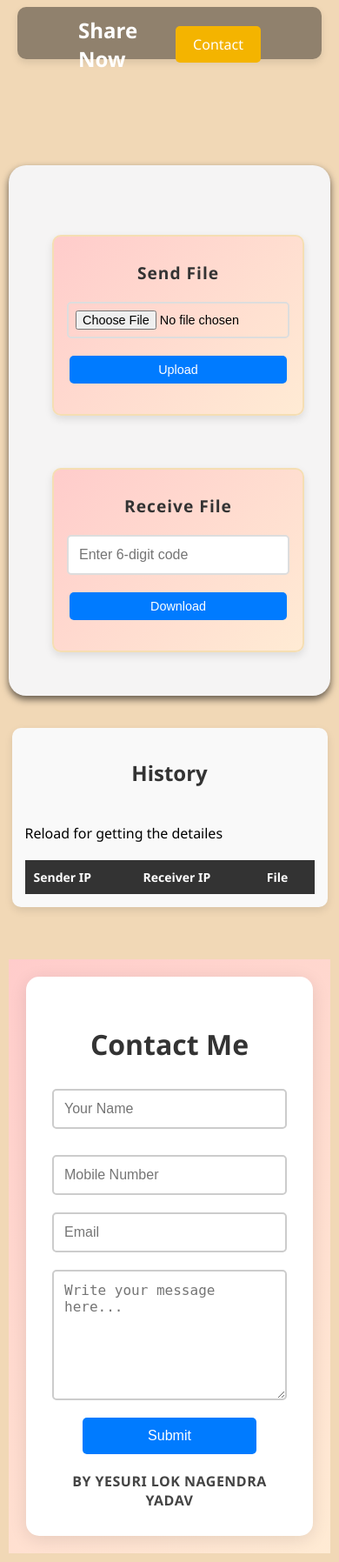
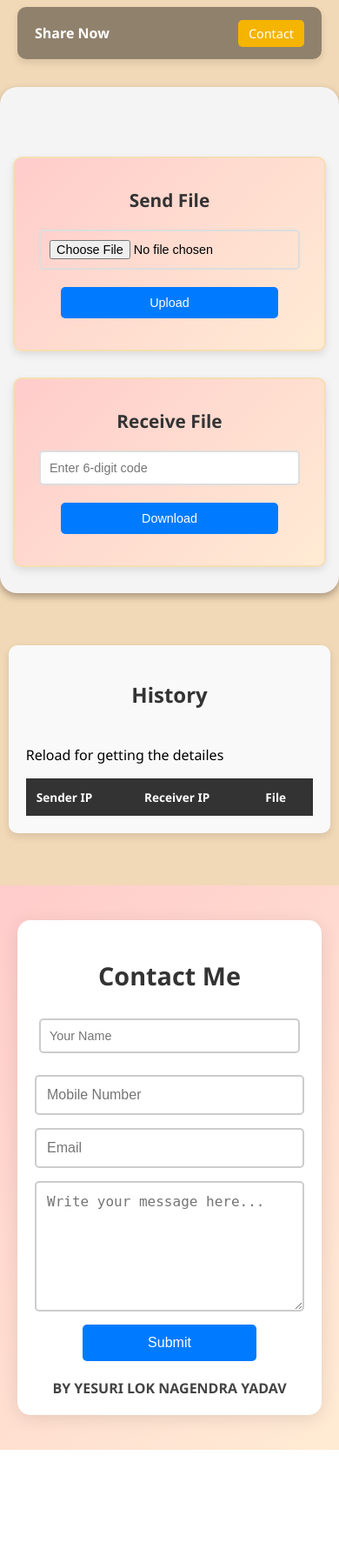
Before and after one commit to lokNagendraYadav/nowshare, a Flask app: page / in a window 390 px wide. Shown: the whole page at 87% size. After the commit the page ends 1667 px from the top, so only its background shows below. Run offline with Flask 3, Linux system fonts and the light colour scheme; data that the repository does not hold is empty.

Commit message:
Update style.css

```diff
--- a/static/css/style.css
+++ b/static/css/style.css
@@ -1,103 +1,184 @@
 /* General styles */
+* {
+  box-sizing: border-box;
+}
+
 body {
   font-family: 'Segoe UI', Tahoma, Geneva, Verdana, sans-serif;
   background-color: rgb(241, 216, 182);
   margin: 0;
   padding: 0;
   display: flex;
-  justify-content: center;
+  flex-direction: column;
   align-items: center;
-  height: auto;
-  flex-direction: column;
-  box-sizing: border-box;
-
 }
 
+/* NAVIGATION */
+nav {
+  position: fixed;
+  top: 8px;
+  left: 0;
+  right: 0;
+  background-color: rgba(0, 0, 0, 0.4);
+  color: white;
+  z-index: 1000;
+  height: 60px;
+  border-radius: 10px;
+  margin: 0 20px;
+  box-shadow: 0 4px 8px rgba(0, 0, 0, 0.1);
+}
+
+.nav-container {
+  display: flex;
+  justify-content: space-between;
+  align-items: center;
+  height: 100%;
+  padding: 0 20px;
+}
+
+nav .logo {
+  font-size: 1.5rem;
+  font-weight: bold;
+}
+
+nav .con {
+  background-color: #f4b400;
+  color: white;
+  padding: 8px 16px;
+  border-radius: 5px;
+  text-decoration: none;
+  font-size: 1rem;
+}
+
+nav .con:hover {
+  background-color: #f39c12;
+}
+
+/* MAIN */
 #main {
   display: flex;
-  flex-direction: row;
   flex-wrap: wrap;
   justify-content: center;
-  align-items: flex-start;
-  gap: 40px;
-  padding: 40px;
+  gap: 30px;
+  padding: 100px 20px 40px;
+  width: 100%;
   max-width: 1200px;
-  width: 80%;
-  height: auto;
-  box-sizing: border-box;
   background-color: rgb(245, 244, 244);
   border-radius: 20px;
-  box-shadow: 0 4px 8px rgba(0, 0, 0, 0.6);
-  margin-top: 180px;
-  padding-top: 70px;
+  margin-top: 100px;
+  box-shadow: 0 4px 8px rgba(0, 0, 0, 0.3);
 }
 
-/* Send and Receive boxes */
 #send, #Receive {
-  background-color: #ffffff;
+  background: linear-gradient(135deg, #ffcccb, #ffebd4);
   border-radius: 10px;
+  padding: 25px;
+  width: 100%;
+  max-width: 450px;
   text-align: center;
-  padding: 30px;
-  margin: 10px;
-  width: calc(48% - 2%);
-  box-sizing: border-box;
-  min-width: 350px;
-  max-width: 100%;
+  border: 2px solid wheat;
   box-shadow: 0 4px 10px rgba(0, 0, 0, 0.1);
-  background: linear-gradient(135deg, #ffcccb, #ffebd4);
-  border: 2px solid wheat;
-
 }
 
 h1 {
-  font-size: 2.5rem;
+  font-size: 2rem;
+  margin-bottom: 20px;
   color: #333;
-  margin-bottom: 20px;
-  font-weight: bold;
-  letter-spacing: 1px;
 }
 
-input[type="file"], input[type="text"] {
-  margin: 10px 0;
+input[type="file"],
+input[type="text"] {
   width: 100%;
   max-width: 300px;
   padding: 12px;
-  display: block;
-  margin-left: auto;
-  margin-right: auto;
+  margin: 10px auto;
   border: 2px solid #ddd;
   border-radius: 5px;
   font-size: 1rem;
-  transition: border-color 0.3s;
-  box-sizing: border-box; /* ADD THIS */
+  display: block;
 }
 
-input[type="file"]:focus, input[type="text"]:focus {
+input[type="file"]:focus,
+input[type="text"]:focus {
   border-color: #007BFF;
 }
 
 button {
+  width: 100%;
+  max-width: 250px;
+  padding: 12px;
+  margin-top: 10px;
   background-color: #007BFF;
   color: white;
   border: none;
-  padding: 12px 20px;
-  font-size: 1.2rem;
+  border-radius: 5px;
+  font-size: 1rem;
   cursor: pointer;
-  border-radius: 5px;
-  margin-top: 10px;
-  transition: background-color 0.3s;
-  width: 100%;
-  max-width: 250px;
 }
 
 button:hover {
   background-color: #0056b3;
 }
 
-#codeDisplay, #expiryTime {
-  font-size: 1.2rem;
-  margin-top: 20px;
+#codeDisplay,
+#expiryTime {
+  margin-top: 15px;
+  font-size: 1rem;
   color: #333;
+}
+
+/* Upload Popup */
+#uploadPopup {
+  display: none;
+  position: fixed;
+  top: 50%;
+  left: 50%;
+  transform: translate(-50%, -50%);
+  background-color: #222;
+  color: white;
+  padding: 20px;
+  border-radius: 8px;
+  z-index: 9999;
+}
+
+/* QR Code Section */
+#scan {
+  display: none;
+  position: fixed;
+  top: 50%;
+  left: 50%;
+  transform: translate(-50%, -50%);
+  background: white;
+  border-radius: 10px;
+  padding: 30px;
+  z-index: 9999;
+  box-shadow: 0 8px 30px rgba(0, 0, 0, 0.3);
+  max-width: 90%;
+  width: 350px;
+  text-align: center;
+}
+
+#qrCodeImage {
+  max-width: 100%;
+  height: auto;
+  margin-top: 10px;
+}
+
+#overlay {
+  display: none;
+  position: fixed;
+  top: 0;
+  left: 0;
+  width: 100vw;
+  height: 100vh;
+  background-color: rgba(0, 0, 0, 0.5);
+  z-index: 9990;
+}
+
+#encryptionMessage {
+  margin-top: 15px;
+  color: green;
+  font-weight: bold;
 }
 
 /* Copy Animation */
@@ -115,27 +196,136 @@
 }
 
 @keyframes shakeAnimation {
-  0% { transform: translateX(0); }
+  0%, 100% { transform: translateX(0); }
   25% { transform: translateX(-5px); }
   50% { transform: translateX(5px); }
   75% { transform: translateX(-5px); }
-  100% { transform: translateX(0); }
 }
 
-/* Mobile Responsive */
+/* HISTORY */
+#history {
+  width: 95%;
+  margin: 60px auto 0;
+  padding: 20px;
+  background-color: #f9f9f9;
+  border-radius: 10px;
+  box-shadow: 0 4px 10px rgba(0, 0, 0, 0.1);
+}
+
+#history h2 {
+  text-align: center;
+  color: #333;
+  margin-bottom: 20px;
+}
+
+#history table {
+  width: 100%;
+  border-collapse: collapse;
+  font-size: 0.95rem;
+}
+
+#history th {
+  background-color: #333;
+  color: white;
+  padding: 12px;
+  text-align: left;
+}
+
+#history td {
+  padding: 12px;
+  border: 1px solid #ddd;
+}
+
+#history tr:hover {
+  background-color: #f2f2f2;
+}
+
+#history tr:nth-child(even) {
+  background-color: #fafafa;
+}
+
+/* FOOTER */
+.contact-container {
+  width: 100%;
+  padding: 40px 20px;
+  background: linear-gradient(135deg, #ffcccb, #ffebd4);
+  margin-top: 60px;
+  box-sizing: border-box;
+}
+
+.contact-footer {
+  background-color: #ffffff;
+  max-width: 600px;
+  margin: 0 auto;
+  padding: 40px;
+  border-radius: 15px;
+  box-shadow: 0 4px 20px rgba(0, 0, 0, 0.1);
+}
+
+.contact-footer h2 {
+  text-align: center;
+  margin-bottom: 20px;
+  color: #333;
+  font-size: 1.8rem;
+}
+
+.contact-form {
+  display: flex;
+  flex-direction: column;
+  gap: 15px;
+}
+
+.contact-form input,
+.contact-form textarea {
+  width: 100%;
+  padding: 12px;
+  border-radius: 5px;
+  border: 2px solid #ccc;
+  font-size: 1rem;
+}
+
+.contact-form textarea {
+  min-height: 150px;
+  resize: vertical;
+}
+
+.contact-form button {
+  background-color: #007BFF;
+  color: white;
+  font-size: 1rem;
+  border: none;
+  border-radius: 5px;
+  padding: 12px;
+  cursor: pointer;
+  max-width: 200px;
+  margin: 0 auto;
+}
+
+.contact-form button:hover {
+  background-color: #0056b3;
+}
+
+.end {
+  text-align: center;
+  margin-top: 20px;
+  font-weight: bold;
+  color: #444;
+}
+
+/* RESPONSIVENESS */
 @media screen and (max-width: 768px) {
-  body {
-    padding: 20px;
+  #main {
+    flex-direction: column;
+    padding: 80px 15px 30px;
   }
 
-  #main {
-    flex-direction: column;
-    width: 100%;
+  nav .logo {
+    font-size: 1.2rem;
   }
 
-  #send, #Receive {
-    width: 100%;
-    min-width: 280px;
+  nav .con {
+    padding: 6px 12px;
+    font-size: 0.9rem;
   }
 
   h1 {
@@ -143,295 +333,37 @@
   }
 
   button {
-    width: 100%;
+    font-size: 1rem;
+    padding: 10px;
+  }
+
+  #history table {
+    font-size: 0.85rem;
   }
 }
 
 @media screen and (max-width: 480px) {
-  body {
+  h1 {
+    font-size: 1.3rem;
+  }
+
+  input[type="file"],
+  input[type="text"],
+  button {
+    font-size: 0.9rem;
     padding: 10px;
   }
 
-  #send, #Receive {
-    padding: 15px;
+  .contact-footer {
+    padding: 20px;
   }
 
-  h1 {
-    font-size: 1.2rem;
+  #send,
+  #Receive {
+    padding: 20px;
   }
 
-  input[type="file"], button {
-    font-size: 0.9rem;
-    padding: 8px;
-  }
-
-  #codeDisplay, #expiryTime {
-    font-size: 0.9rem;
+  nav .logo {
+    font-size: 1rem;
   }
 }
-
-/* Popup and Overlay */
-#scan {
-  position: fixed;
-  top: 50%;
-  left: 50%;
-  transform: translate(-50%, -50%);
-  background-color: white;
-  border-radius: 10px;
-  padding: 30px;
-  z-index: 9999;
-  box-shadow: 0 8px 30px rgba(0, 0, 0, 0.3);
-  display: none;
-  width: 90%;
-  max-width: 400px;
-  text-align: center;
-}
-
-#overlay {
-  position: fixed;
-  top: 0;
-  left: 0;
-  width: 100vw;
-  height: 100vh;
-  background-color: rgba(0, 0, 0, 0.5);
-  z-index: 9990;
-  display: none;
-}
-
-#qrCodeImage {
-  max-width: 100%;
-  height: auto;
-  margin-top: 10px;
-}
-
-#encryptionMessage {
-  margin-top: 20px;
-  color: green;
-  font-weight: bold;
-}
-/*nav*/
-nav {
-
-  justify-content: space-between;
-  align-items: center;
-  background-color: rgba(0, 0, 0, 0.4);
-  padding: 0px 20px;
-  margin: 0 20px; /* Adds space to left and right of the whole navbar box */
-  color: white;
-  position: fixed;
-  top: 8px;
-  left: 0;
-  right: 0;
-  z-index: 1000;
-  box-shadow: 0 4px 8px rgba(0, 0, 0, 0.1);
-  border-radius: 10px; /* Optional: gives rounded corners if desired */
-  height: 60px;
-}
-
-.nav-container {
-
-  margin: 0 auto;
-  padding: 10px 50px;
-  display: flex;
-  justify-content: space-between;
-  align-items: center;
-}
-
-nav .logo {
-  font-size: 24px;
-  font-weight: bold;
-}
-
-nav .con {
-  background-color: #f4b400;
-  color: white;
-  padding: 10px 20px;
-  border-radius: 5px;
-  border: none;
-  cursor: pointer;
-  text-decoration: none;
-}
-
-nav .con:hover {
-  background-color: #f39c12;
-}
-/*histroy*/
-/* History container */
-#history {
-  margin-top: 10%; /* Space from main content */
-  padding: 20px;
-  background-color: #f9f9f9;
-  border-radius: 10px;
-  box-shadow: 0 4px 10px rgba(0, 0, 0, 0.1);
-  max-width: 90%;
-  margin-left: auto;
-  margin-right: auto;
-  clear: both;
-}
-
-/* Title for History section */
-#history h2 {
-  text-align: center;
-  font-size: 24px;
-  color: #333;
-  margin-bottom: 20px;
-}
-
-/* Table Styling */
-#history table {
-  width: 100%;
-  border-collapse: collapse;
-  margin-top: 20px;
-}
-
-/* Table headers */
-#history th {
-  padding: 12px;
-  background-color: #333;
-  color: white;
-  text-align: left;
-  font-weight: bold;
-}
-
-/* Table rows */
-#history td {
-  padding: 12px;
-  border: 1px solid #ddd;
-  text-align: left;
-}
-
-/* Hover effect on rows */
-#history tr:hover {
-  background-color: #f2f2f2;
-}
-
-/* Even row styling */
-#history tr:nth-child(even) {
-  background-color: #fafafa;
-}
-
-/* Last row padding */
-#history tr:last-child td {
-  border-bottom: none;
-}
-
-/* Responsive adjustments */
-@media (max-width: 768px) {
-  #history {
-    width: 100%;
-    padding: 15px;
-  }
-
-  #history table {
-    font-size: 14px;
-  }
-
-  #history th, #history td {
-    padding: 10px;
-  }
-}
-#historyContainer {
-  margin-top: 30px;
-  padding: 10px;
-  border: 1px solid #ccc;
-  max-height: 300px;
-  overflow-y: auto;
-  background-color: #f9f9f9;
-  border-radius: 8px;
-  font-family: Arial, sans-serif;
-}
-
-.history-entry {
-  padding: 10px;
-  margin-bottom: 8px;
-  border-bottom: 1px solid #ddd;
-  background: #fff;
-  border-radius: 4px;
-  box-shadow: 0 1px 2px rgba(0, 0, 0, 0.05);
-
-}
-/*footer*/
-/* General styles */
-.contact-container {
-  width: 100%;
-  padding: 20px 20px;
-  background: linear-gradient(135deg, #ffcccb, #ffebd4);
-  box-sizing: border-box;
-  margin-top: 60px;
-}
-
-.contact-footer {
-  background-color: #ffffff;
-  border-radius: 15px;
-  max-width: 600px;
-  margin: 0 auto;
-  padding: 40px;
-  box-shadow: 0 4px 20px rgba(0, 0, 0, 0.1);
-}
-
-.contact-footer h2 {
-  font-size: 2rem;
-  margin-bottom: 20px;
-  text-align: center;
-  color: #333;
-}
-
-.contact-form {
-  display: flex;
-  flex-direction: column;
-  gap: 20px;
-}
-
-.contact-form input,
-.contact-form textarea {
-  width: 100%;
-  padding: 12px;
-  border: 2px solid #ccc;
-  border-radius: 5px;
-  font-size: 1rem;
-  box-sizing: border-box;
-}
-
-.contact-form textarea {
-  resize: vertical;
-  min-height: 150px;
-}
-
-.contact-form button {
-  background-color: #007BFF;
-  color: white;
-  border: none;
-  padding: 12px 20px;
-  font-size: 1rem;
-  cursor: pointer;
-  border-radius: 5px;
-  width: 100%;
-  max-width: 200px;
-  margin: 0 auto;
-  transition: background-color 0.3s;
-}
-
-.contact-form button:hover {
-  background-color: #0056b3;
-}
-
-.end {
-  margin-top: 20px;
-  text-align: center;
-  font-size: 1rem;
-  color: #444;
-  font-weight: bold;
-  letter-spacing: 0.5px;
-}
-
-/* Responsive */
-@media (max-width: 768px) {
-  .contact-footer {
-    padding: 30px;
-  }
-
-  .contact-form button {
-    width: 100%;
-  }
-}
-/*don know ill work or not*/
```
